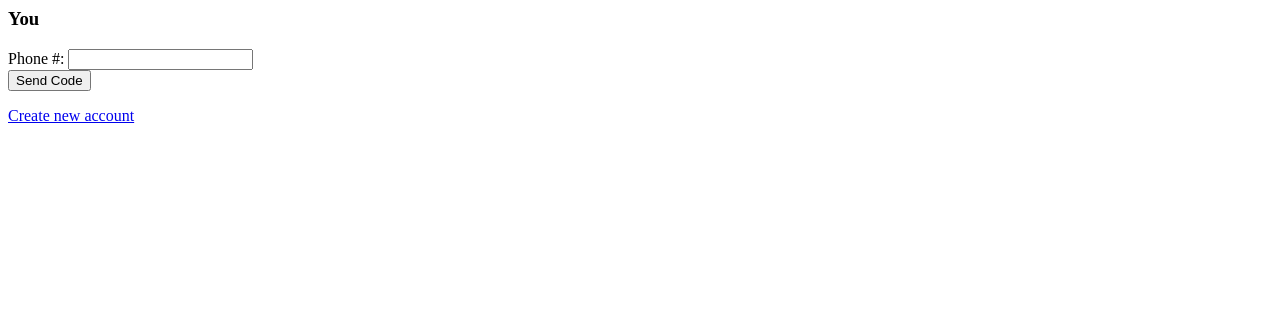
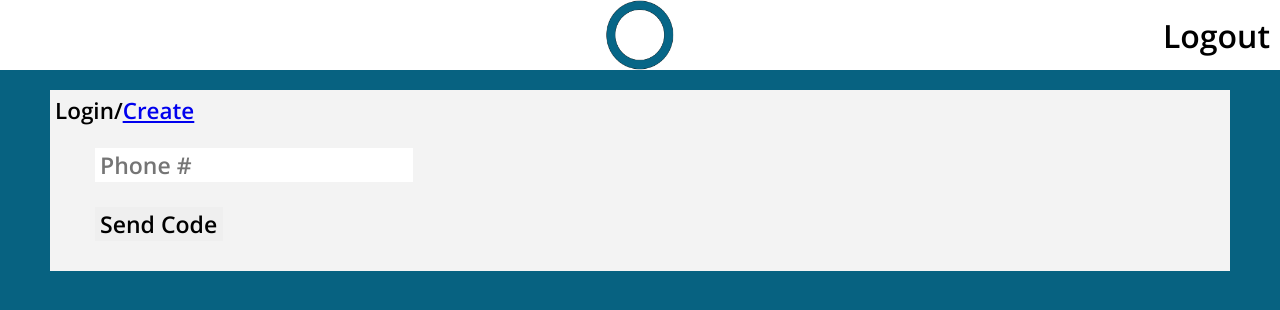
Before and after one commit to Circle-Labs/upkeep, a Django app: page /user/login/ in a window 1280 px wide. Shown: the top 310 px of the page. Run offline with Django 3.2, Linux system fonts and the light colour scheme; parts of the project's set-up code (start-up, migrations or seed data) failed here and were passed over.

Commit message:
Basic styling

```diff
--- /dev/null
+++ b/reminders/static/reminders/contacts.css
@@ -0,0 +1,117 @@
+@font-face {
+  font-family: "Neutra Text Book";
+  src: url("/static/reminders/fonts/NeutraText-Book.otf");
+
+}
+
+@font-face {
+  font-family: "Open Sans Light";
+  src: url("/static/reminders/fonts/OpenSans-Light.ttf");
+}
+
+@font-face {
+  font-family: "Open Sans Semibold";
+  src: url("/static/reminders/fonts/OpenSans-Semibold.ttf");
+}
+
+.raise {
+    background-color: #f3f3f3;
+    font-family: "Open Sans Semibold", sans-serif;
+    font-size: 1.2em;
+    text-align: left;
+    margin: 20px 50px;
+    padding: 5px;
+}
+
+h3 {
+    margin-top: 0px;
+}
+
+input {
+    font-family: "Open Sans Semibold", sans-serif;
+    font-size: 1.2em;
+    color: black;
+    margin-bottom: 5px;
+    border: none;
+    padding-left: 5px;
+}
+
+ul {
+    list-style: none;
+    padding: 0px 40px;
+}
+
+li {
+    margin-bottom: 5px;
+    border-bottom: 1px solid black;
+}
+
+body {
+	background-color: #076281;
+	margin: 0px;
+}
+
+
+.contact-name {
+    font-family: "Open Sans Light", sans-serif;
+    font-size: 1em;
+}
+
+.contact-delete {
+    float:right;
+}
+
+.contact-delete button {
+    color: white;
+    background: red;
+    border: none;
+    font-size: .9em;
+    border-radius: 5px;
+    font-family: "Open Sans Light", sans-serif;
+    font-weight: bold;
+}
+
+.header {
+	width: 100%;
+    height: 70px;
+    background-color: white;
+    margin-top: 0px;
+    text-align: center;
+}
+
+.add-contact {
+    margin: 0px 40px;
+}
+
+.form {
+    margin: 0px 40px;
+}
+
+.login-button {
+    margin-top: 20px;
+    cursor: pointer;
+}
+
+.notice {
+    font-size: .7em;
+}
+
+.logout {
+    color: black;
+    font-family: "Open Sans Semibold";
+    font-weight: bolder;
+    font-size: 2em;
+    text-decoration: none;
+    float: right;
+}
+
+.header-right {
+    position: relative;
+    top: -56.5px;
+    margin-right: 10px;
+}
+
+.logo {
+	width: 70px;
+    height: 70px;
+}
--- a/reminders/templates/reminders/base.html
+++ b/reminders/templates/reminders/base.html
@@ -1,5 +1,4 @@
 
 {% block content %}
 
-<p> yo </p>
 {% endblock content %}
--- /dev/null
+++ b/reminders/templates/reminders/base_login.html
@@ -0,0 +1,40 @@
+{% extends "reminders/base.html" %}
+{% load staticfiles %}
+{% block content %}
+
+
+<head>
+	<title>You</title>
+	<link rel="stylesheet" href="{% static "reminders/contacts.css" %}"/>
+</head>
+
+<div class="header">
+	<div class="header-center">
+		<img class="logo" src="/static/reminders/img/CLlogo.png">
+	</div>
+	<div class="header-right">
+		<a class="logout" href="{% url 'user_logout' %}">Logout</a>
+	</div>
+</div>
+
+<div class="raise">
+
+	<h3><span>Login</span>/<span><a href="{% url 'create' %}">Create</a></span></h3>
+	<div class="form">
+		<form action="" method="post">
+		{% csrf_token %}
+
+		<input id="phone" name="phone" type="text" placeholder="Phone #" />
+		<br />
+
+		{% block page %}
+		{% endblock page %}
+
+
+		</form>
+	</div>
+
+</div>
+
+
+{% endblock content %}
--- a/reminders/templates/reminders/home.html
+++ b/reminders/templates/reminders/home.html
@@ -7,7 +7,7 @@
 </head>
 <body>
 
-<div class="header"><div class="circle"></div></div>
+<div class="header"><img class="logo" src="/static/reminders/img/CLlogo.png"></div></div>
 
 <h1>Upkeep</h1>
 
@@ -29,7 +29,7 @@
 </section>
 
 <div>
-	<button>Get Started</button>
+	<a href="user/contacts"><button>Get Started</button></a>
 </div>
 
 </body>
--- a/reminders/templates/reminders/send_code_form.html
+++ b/reminders/templates/reminders/send_code_form.html
@@ -1,16 +1,7 @@
-{% extends "reminders/base.html" %}
-{% block content %}
-<h3>You</h3>
-<form action="" method="post">
-{% csrf_token %}
+{% extends "reminders/base_login.html" %}
+{% block page %}
 
-<label for="phone">Phone #:</label>
-<input id="phone" name="phone" type="text"/>
-<br />
 
-<input type="submit" value="Send Code" />
-</form>
+<input class="login-button" type="submit" value="Send Code" />
 
-<a href="{% url 'create' %}">Create new account</a>
-
-{% endblock content %}
+{% endblock page %}
```
Also changed, not shown: reminders/static/reminders/main.css (+38 -9 lines), reminders/templates/reminders/base_user.html (+15 -6 lines), reminders/templates/reminders/contacts.html (+12 -4 lines), reminders/templates/reminders/create_person_form.html (+19 -5 lines), reminders/templates/reminders/login_form.html (+5 -15 lines), reminders/static/reminders/fonts/NeutraText-Book.otf (added), reminders/static/reminders/fonts/OpenSans-Light.ttf (added), reminders/static/reminders/fonts/OpenSans-Semibold.ttf (added), reminders/static/reminders/img/CLlogo.png (added).
